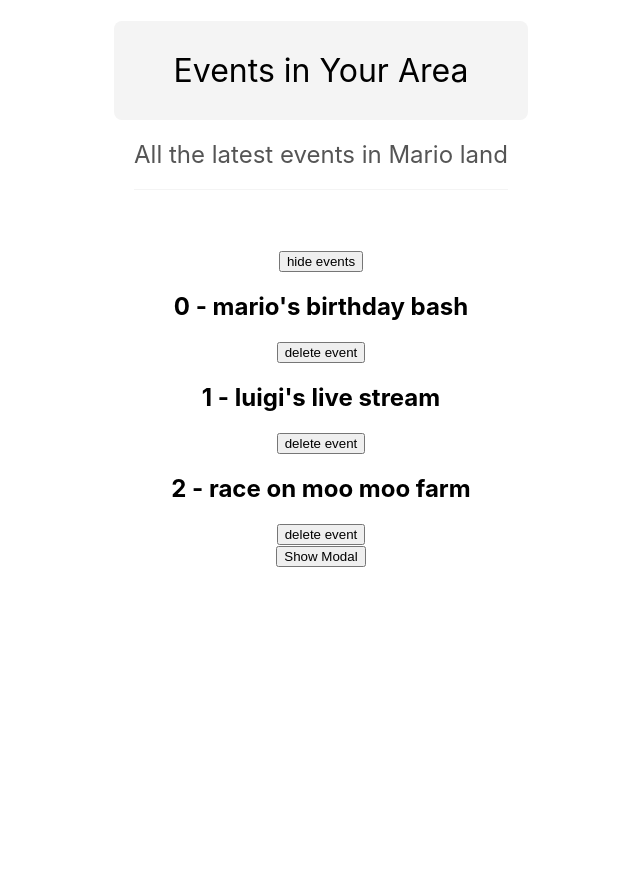
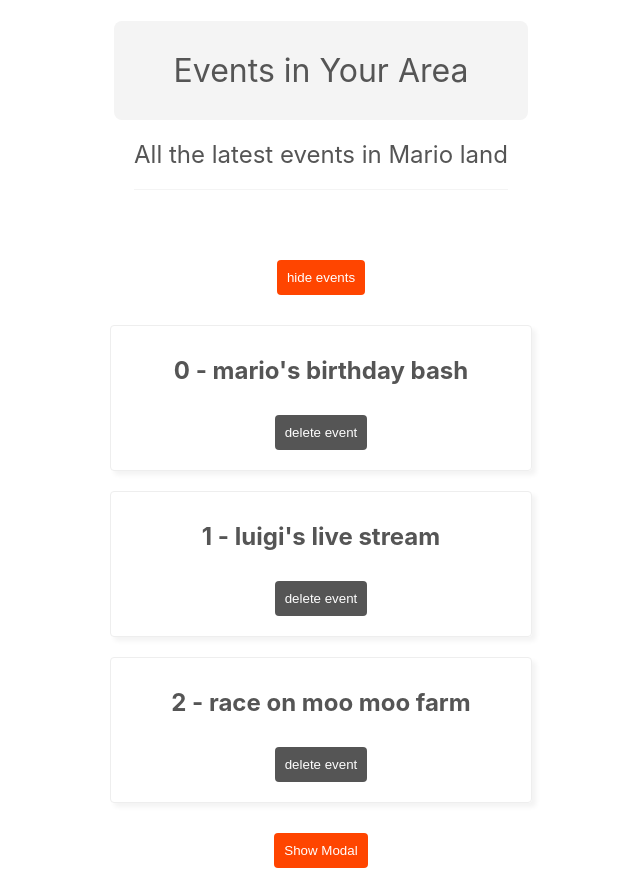
Before and after one commit to macandiphone/my-second-react-app, a React (Create React App) app: page / in a window 1280 px wide. Shown: the whole page, without its empty margins (319-959 px from the left). Before the commit the page ends 800 px from the top, so only its background shows below. Built offline with nearby package versions, Linux system fonts and the light colour scheme.

Commit message:
CSS Modules

```diff
--- a/src/App.js
+++ b/src/App.js
@@ -46,7 +46,7 @@
       {showEvents && <EventList events={events} handleClick={handleClick} />}
 
       {showModal && (
-        <Modal handleClose={handleClose}>
+        <Modal handleClose={handleClose} isSaleModal={true}>
           <h2>Terms and Conditions</h2>
           <p>
             Lorem ipsum dolor sit amet, consectetur adipisicing elit. Animi
--- a/src/components/EventList.js
+++ b/src/components/EventList.js
@@ -1,15 +1,16 @@
 import React from 'react';
+import styles from './EventList.module.css';
 
 function EventList({ events, handleClick }) {
   return (
     <div>
       {events.map((event, index) => (
-        <React.Fragment key={event.id}>
+        <div className={styles.card} key={event.id}>
           <h2>
             {index} - {event.title}
           </h2>
           <button onClick={() => handleClick(event.id)}>delete event</button>
-        </React.Fragment>
+        </div>
       ))}
     </div>
   );
--- /dev/null
+++ b/src/components/EventList.module.css
@@ -0,0 +1,12 @@
+.card {
+  border: 1px solid #eee;
+  box-shadow: 4px 4px 5px rgba(0, 0, 0, 0.05);
+  padding: 10px;
+  max-width: 400px;
+  margin: 20px auto;
+  border-radius: 4px;
+}
+
+.card button {
+  background-color: #555;
+}
--- a/src/components/Modal.css
+++ b/src/components/Modal.css
@@ -14,3 +14,14 @@
   background: #fff;
   border-radius: 10px;
 }
+
+.modal h2 {
+  border-bottom: 1px solid #ddd;
+  padding-bottom: 10px;
+}
+
+.modal .sales-btn {
+  border: 4px solid #333;
+  font-size: 18px;
+  text-transform: uppercase;
+}
--- a/src/components/Modal.js
+++ b/src/components/Modal.js
@@ -1,12 +1,24 @@
 import ReactDOM from 'react-dom';
 import './Modal.css';
 
-function Modal({ children, handleClose }) {
+function Modal({ children, handleClose, isSaleModal }) {
   return ReactDOM.createPortal(
     <div className="modal-backdrop">
-      <div className="modal">
+      <div
+        className="modal"
+        style={{
+          border: '4px solid',
+          borderColor: isSaleModal ? '#ff4500' : '#555',
+          textAlign: 'center'
+        }}
+      >
         {children}
-        <button onClick={handleClose}>close</button>
+        <button
+          onClick={handleClose}
+          className={isSaleModal ? 'sales-btn' : ''}
+        >
+          close
+        </button>
       </div>
     </div>,
     document.body
--- /dev/null
+++ b/src/components/Title.css
@@ -0,0 +1,18 @@
+.title-block .title {
+  display: inline-block;
+  padding: 30px 60px;
+  background: #f4f4f4;
+  border-radius: 8px;
+  font-weight: normal;
+  margin-bottom: 10px;
+}
+
+.title-block .subtitle {
+  display: inline-block;
+  color: #555;
+  font-weight: normal;
+  padding-bottom: 20px;
+  border-bottom: 1px solid #f4f4f4;
+  margin-top: 10px;
+  margin-bottom: 60px;
+}
--- a/src/components/Title.js
+++ b/src/components/Title.js
@@ -1,10 +1,12 @@
+import './Title.css';
+
 function Title({ title, subtitle }) {
   return (
-    <>
+    <div className="title-block">
       <h1 className="title">{title}</h1>
       <br />
       <h2 className="subtitle">{subtitle}</h2>
-    </>
+    </div>
   );
 }
 
--- a/src/index.css
+++ b/src/index.css
@@ -12,21 +12,18 @@
     monospace;
 }
 
-.title {
-  display: inline-block;
-  padding: 30px 60px;
-  background: #f4f4f4;
-  border-radius: 8px;
-  font-weight: normal;
-  margin-bottom: 10px;
+p,
+h1,
+h2 {
+  color: #555;
 }
 
-.subtitle {
-  display: inline-block;
-  color: #555;
-  font-weight: normal;
-  padding-bottom: 20px;
-  border-bottom: 1px solid #f4f4f4;
-  margin-top: 10px;
-  margin-bottom: 60px;
+button {
+  background: #ff4500;
+  color: #fff;
+  padding: 10px;
+  border: 0;
+  border-radius: 4px;
+  margin: 10px auto;
+  cursor: pointer;
 }
```
